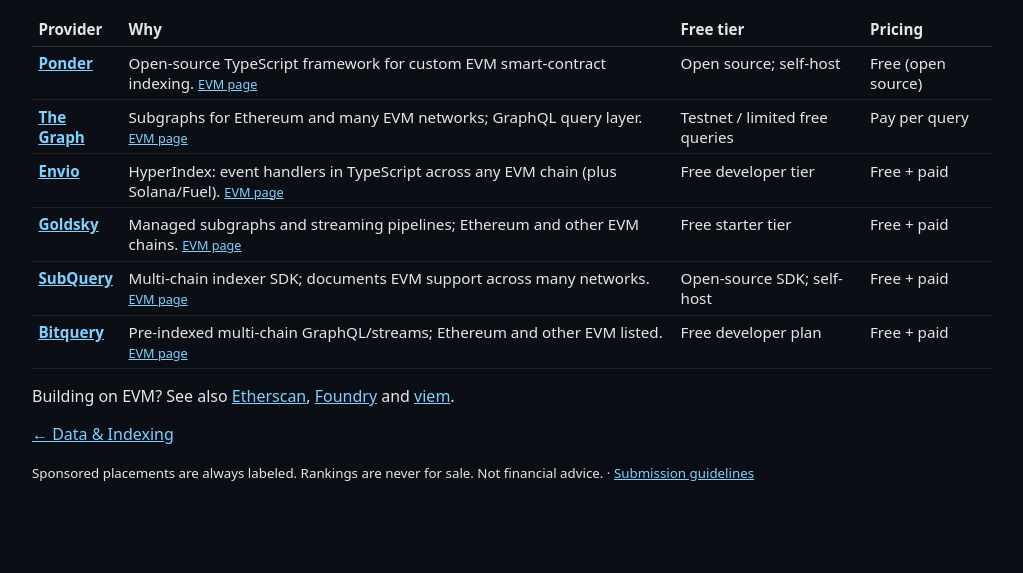
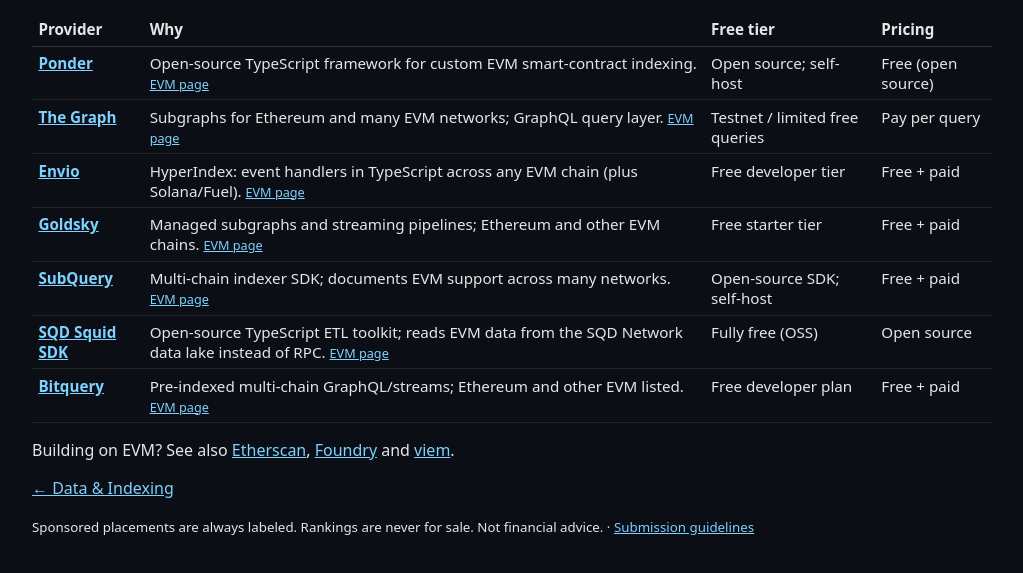
Before and after one commit to biff-cloud/builderstack, an Astro site: page /builderstack/best/indexer-for-evm in a window 1280 px wide. Shown: the part 171-744 px from the top of the page, without its empty margins (128-1151 px from the left). Built offline with nearby package versions, Linux system fonts and the light colour scheme; Astro itself is replaced by a stand-in of ours.

Commit message:
Add SQD Squid SDK to /best/indexer-for-evm/ (7 picks)

```diff
--- a/src/pages/best/indexer-for-evm.astro
+++ b/src/pages/best/indexer-for-evm.astro
@@ -7,6 +7,7 @@ const picks = [
   { slug: "envio", src: "https://envio.dev/", note: "HyperIndex: event handlers in TypeScript across any EVM chain (plus Solana/Fuel)." },
   { slug: "goldsky", src: "https://docs.goldsky.com/introduction", note: "Managed subgraphs and streaming pipelines; Ethereum and other EVM chains." },
   { slug: "subquery", src: "https://subquery.network/networks", note: "Multi-chain indexer SDK; documents EVM support across many networks." },
+  { slug: "squid-sdk", src: "https://github.com/subsquid/squid-sdk", note: "Open-source TypeScript ETL toolkit; reads EVM data from the SQD Network data lake instead of RPC." },
   { slug: "bitquery", src: "https://bitquery.io/", note: "Pre-indexed multi-chain GraphQL/streams; Ethereum and other EVM listed." },
 ].map(p => ({ ...p, t: tools.find(t => t.slug === p.slug) })).filter(p => p.t);
 ---
```
